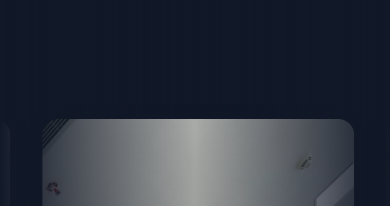
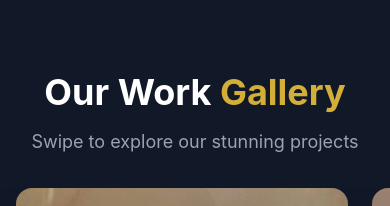
Before and after one commit to 3my1234/ernest-construction, a Next.js app: page / in a window 390 px wide. Shown: the part 11441-11647 px from the top of the page. Built offline with nearby package versions, Linux system fonts and the light colour scheme.

Commit message:
Fix mobile issues: prevent horizontal overflow and enable true horizontal swipe gallery

```diff
--- a/app/globals.css
+++ b/app/globals.css
@@ -10,6 +10,7 @@
 
 html {
   scroll-behavior: smooth;
+  overflow-x: hidden;
 }
 
 body {
@@ -18,6 +19,8 @@ body {
     sans-serif;
   -webkit-font-smoothing: antialiased;
   -moz-osx-font-smoothing: grayscale;
+  overflow-x: hidden;
+  width: 100%;
 }
 
 @layer utilities {
--- a/components/HorizontalGallery.tsx
+++ b/components/HorizontalGallery.tsx
@@ -1,6 +1,6 @@
 "use client";
 
-import { motion, useScroll, useTransform } from "framer-motion";
+import { motion } from "framer-motion";
 import { useRef } from "react";
 
 const galleryImages = [
@@ -39,29 +39,46 @@ const galleryImages = [
 ];
 
 export default function HorizontalGallery() {
-  const targetRef = useRef(null);
-  const { scrollYProgress } = useScroll({
-    target: targetRef,
-  });
-
-  const x = useTransform(scrollYProgress, [0, 1], ["0%", "-75%"]);
+  const scrollRef = useRef<HTMLDivElement>(null);
 
   return (
-    <section ref={targetRef} className="relative h-[300vh] bg-gray-900">
-      <div className="sticky top-0 h-screen flex items-center overflow-hidden">
-        <div className="absolute inset-0 bg-gradient-to-r from-gray-900 via-transparent to-gray-900 z-10 pointer-events-none" />
+    <section className="py-20 lg:py-32 bg-gray-900 overflow-hidden">
+      <div className="container mx-auto px-4 lg:px-8 mb-8">
+        <motion.div
+          initial={{ opacity: 0, y: 30 }}
+          whileInView={{ opacity: 1, y: 0 }}
+          viewport={{ once: true }}
+          transition={{ duration: 0.6 }}
+          className="text-center"
+        >
+          <h2 className="text-4xl lg:text-5xl font-bold text-white mb-4">
+            Our Work <span className="text-accent">Gallery</span>
+          </h2>
+          <p className="text-lg text-gray-400">
+            Swipe to explore our stunning projects
+          </p>
+        </motion.div>
+      </div>
 
-        <motion.div
-          style={{ x }}
-          className="flex gap-8 px-8"
-        >
+      {/* Horizontally Scrollable Container */}
+      <div
+        ref={scrollRef}
+        className="overflow-x-auto overflow-y-hidden scrollbar-hide px-4 lg:px-8"
+        style={{
+          scrollbarWidth: 'none',
+          msOverflowStyle: 'none',
+          WebkitOverflowScrolling: 'touch',
+        }}
+      >
+        <div className="flex gap-6 pb-4" style={{ width: 'max-content' }}>
           {galleryImages.map((image, index) => (
             <motion.div
               key={index}
               initial={{ opacity: 0, scale: 0.9 }}
               whileInView={{ opacity: 1, scale: 1 }}
+              viewport={{ once: true }}
               transition={{ duration: 0.6, delay: index * 0.1 }}
-              className="relative flex-shrink-0 w-[80vw] md:w-[60vw] lg:w-[40vw] h-[70vh] group"
+              className="relative flex-shrink-0 w-[85vw] sm:w-[70vw] md:w-[50vw] lg:w-[35vw] h-[400px] md:h-[500px] group"
             >
               <div className="relative w-full h-full rounded-2xl overflow-hidden shadow-2xl">
                 <img
@@ -78,8 +95,19 @@ export default function HorizontalGallery() {
               </div>
             </motion.div>
           ))}
-        </motion.div>
+        </div>
       </div>
+
+      {/* Scroll Indicator */}
+      <div className="text-center mt-6">
+        <p className="text-gray-500 text-sm">← Swipe horizontally to see more →</p>
+      </div>
+
+      <style jsx>{`
+        .scrollbar-hide::-webkit-scrollbar {
+          display: none;
+        }
+      `}</style>
     </section>
   );
 }
```
